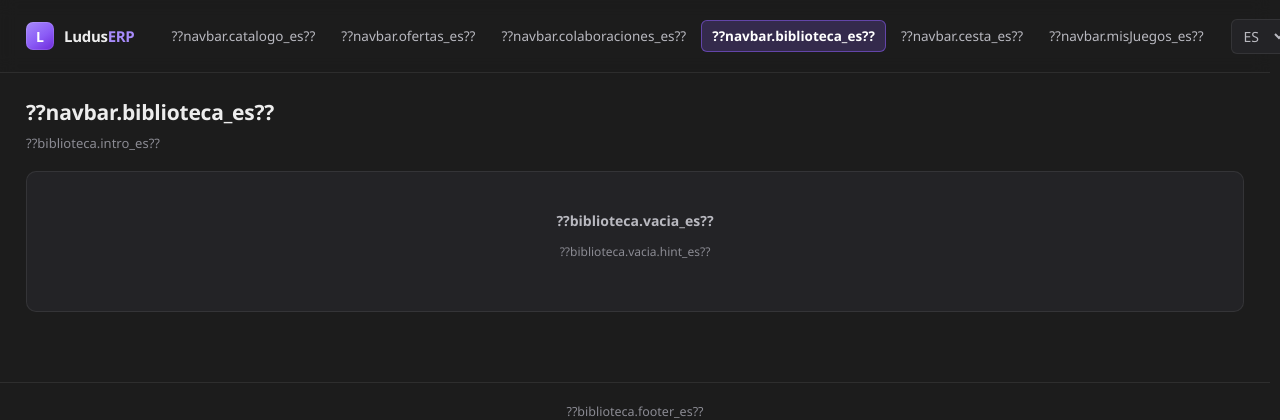
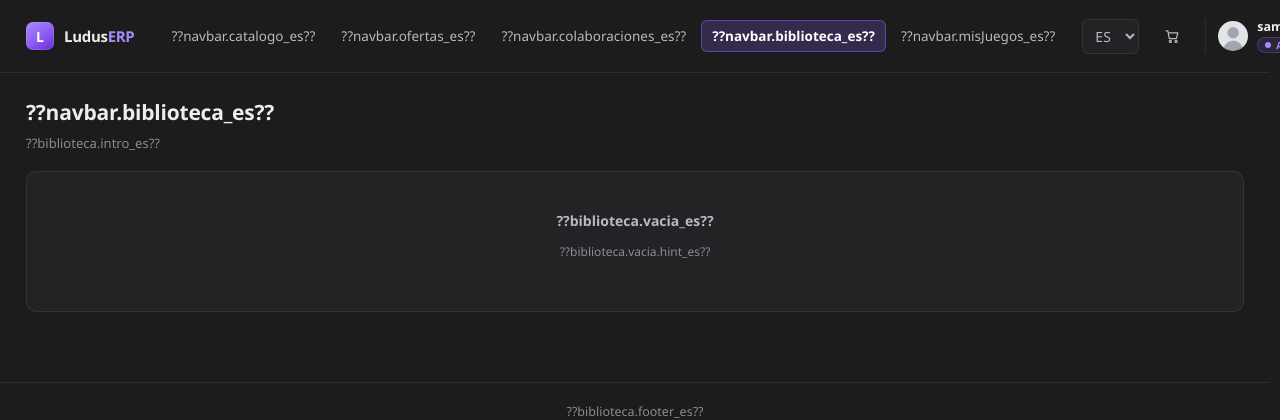
Before and after one commit to aleixdel2007-lgtm/Proyecto1ERP, a Spring Boot app: page /tienda/biblioteca in a window 1280 px wide; the page is wider, and only the part inside the window is pictured. Shown: the top 420 px of that part. Run offline with Spring Boot 4, Linux system fonts and the light colour scheme; the visitor is signed in with stand-in values (Sample User, id 1); data that the repository does not hold is empty; some of the project's set-up classes (security, data sources, template engines, error pages and the like) are left out, and stand-ins take their place; database files in the repository are not loaded; some libraries are stand-ins or nearby versions.

Commit message:
fix: la cesta pasa a ser un icono a la derecha, junto al idioma

```diff
--- a/src/main/resources/i18n/textos_ca.properties
+++ b/src/main/resources/i18n/textos_ca.properties
@@ -5,7 +5,6 @@ navbar.catalogo=Catàleg
 navbar.ofertas=Ofertes
 navbar.colaboraciones=Col·laboracions
 navbar.biblioteca=La meva biblioteca
-navbar.cesta=Cistella
 navbar.misJuegos=Els meus jocs
 navbar.panelErp=Panell ERP
 navbar.sinFoto=Sense foto de perfil
--- a/src/main/resources/i18n/textos_en.properties
+++ b/src/main/resources/i18n/textos_en.properties
@@ -5,7 +5,6 @@ navbar.catalogo=Catalogue
 navbar.ofertas=Deals
 navbar.colaboraciones=Collaborations
 navbar.biblioteca=My library
-navbar.cesta=Basket
 navbar.misJuegos=My games
 navbar.panelErp=ERP panel
 navbar.sinFoto=No profile picture
--- a/src/main/resources/i18n/textos_es.properties
+++ b/src/main/resources/i18n/textos_es.properties
@@ -6,7 +6,6 @@ navbar.catalogo=Catálogo
 navbar.ofertas=Ofertas
 navbar.colaboraciones=Colaboraciones
 navbar.biblioteca=Mi biblioteca
-navbar.cesta=Cesta
 navbar.misJuegos=Mis juegos
 navbar.panelErp=Panel ERP
 navbar.sinFoto=Sin foto de perfil
--- a/src/main/resources/static/css/tienda.css
+++ b/src/main/resources/static/css/tienda.css
@@ -193,6 +193,18 @@ h1,h2,h3{margin:0;font-weight:600;letter-spacing:-.01em}
     background:rgba(139,92,246,.22);color:#fff;font-weight:600;
     box-shadow:inset 0 0 0 1px rgba(139,92,246,.55);
 }
+/* La cesta: mismo lenguaje que .shop-nav a, pero cuadrada y sin texto */
+.cart-link{
+    display:inline-flex;align-items:center;justify-content:center;
+    width:34px;height:34px;flex:0 0 auto;
+    border-radius:var(--r-sm);color:var(--ink-2);text-decoration:none;
+}
+.cart-link:hover{background:var(--surface-2);color:var(--ink);text-decoration:none}
+.cart-link.on{
+    background:rgba(139,92,246,.22);color:#fff;
+    box-shadow:inset 0 0 0 1px rgba(139,92,246,.55);
+}
+
 /* Con Colaboraciones ya son tres apartados, y cuatro si quien mira es colaborador: en una
    pantalla estrecha no caben al lado del avatar. En vez de comprimirlos, el menu baja a su
    propia linea y la marca, el avatar y el boton de salir se quedan arriba */
--- a/src/main/resources/templates/fragments/navbar.html
+++ b/src/main/resources/templates/fragments/navbar.html
@@ -63,8 +63,6 @@
             <th:block sec:authorize="hasRole('CLIENTE')">
                 <a th:href="@{/tienda/biblioteca}" href="#"
                    th:classappend="${activo == 'biblioteca'} ? 'on' : ''" th:text="#{navbar.biblioteca}">Mi biblioteca</a>
-                <a th:href="@{/tienda/cesta}" href="#"
-                    th:classappend="${activo == 'cesta'} ? 'on' : ''" th:text="#{navbar.cesta}">Cesta</a>
             </th:block>
             <th:block sec:authorize="hasRole('COLABORADOR')">
                 <a th:href="@{/colaborador/mis-juegos}" href="#"
@@ -78,6 +76,15 @@
             <option value="ca" th:selected="${#locale.language == 'ca'}">CA</option>
             <option value="en" th:selected="${#locale.language == 'en'}">EN</option>
         </select>
+
+        <!-- La cesta va aqui y no en el menu: es una accion del cliente, como el idioma o
+             su foto, y no un apartado mas de la tienda. Solo el icono, con el title y el
+             aria-label traducidos para que se sepa que es sin leer la palabra -->
+        <a class="cart-link" sec:authorize="hasRole('CLIENTE')" th:href="@{/tienda/cesta}"
+           th:classappend="${activo == 'cesta'} ? 'on' : ''"
+           title="Mi cesta" th:title="#{cesta.titulo}" th:aria-label="#{cesta.titulo}">
+            <svg th:replace="~{fragments/iconos :: cart}"></svg>
+        </a>
 
         <div class="who">
             <img class="avatar" style="object-fit:cover"
```
